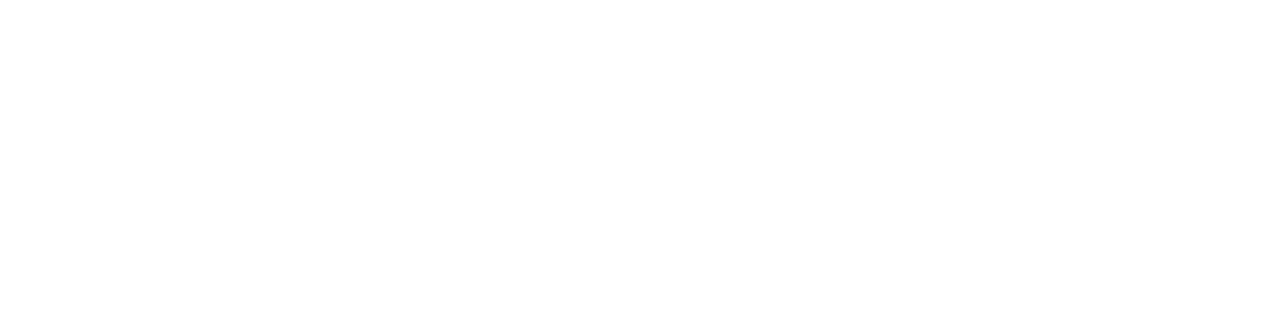
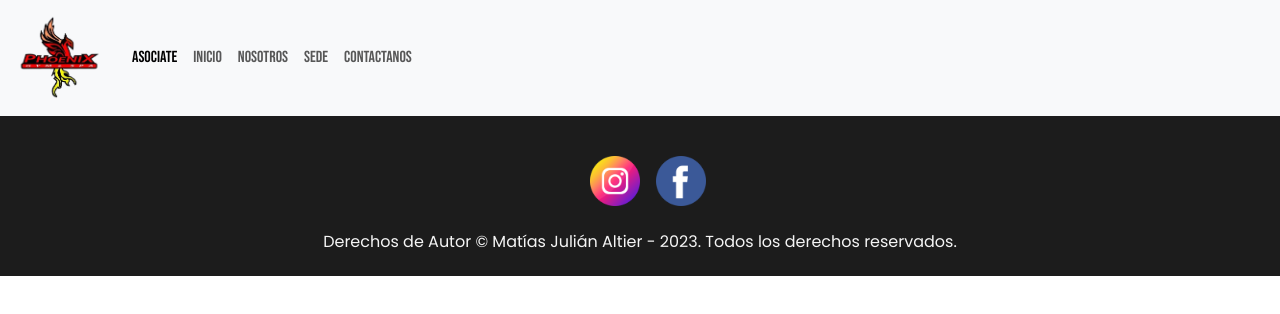
Before and after one commit to matiasaltier/PhoenixGymSpa, a plain HTML site: page pages/asociate.html in a window 1280 px wide. Drawn offline with nearby package versions, Linux system fonts and the light colour scheme.

Commit message:
Linkeo de todas las pages

```diff
--- a/pages/asociate.html
+++ b/pages/asociate.html
@@ -0,0 +1,57 @@
+<!DOCTYPE html>
+<html lang="es">
+<head>
+    <meta charset="UTF-8">
+    <meta name="viewport" content="width=device-width, initial-scale=1.0">
+    <title>Asociate · PhoenixGym&Spa </title>
+    <link rel="stylesheet" href="../css/styles.css">
+    <!-- BootStrap CSS -->
+    <link href="https://cdn.jsdelivr.net/npm/bootstrap@5.3.0/dist/css/bootstrap.min.css" rel="stylesheet" integrity="sha384-9ndCyUaIbzAi2FUVXJi0CjmCapSmO7SnpJef0486qhLnuZ2cdeRhO02iuK6FUUVM" crossorigin="anonymous">
+</head>
+<body>
+    <header>
+        <nav class="navbar navbar-expand-lg bg-body-tertiary">
+            <div class="container-fluid">
+              <a class="navbar-brand" href="#"><img src="../img/logo.png" alt="logo" height="90vh"></a>
+              <button class="navbar-toggler" type="button" data-bs-toggle="collapse" data-bs-target="#navbarNav" aria-controls="navbarNav" aria-expanded="false" aria-label="Toggle navigation">
+                <span class="navbar-toggler-icon"></span>
+              </button>
+              <div class="collapse navbar-collapse" id="navbarNav">
+                <ul class="navbar-nav">
+                  <li class="nav-item ">
+                    <a class="nav-link active" aria-current="page" href="#">Asociate</a>
+                  </li>
+                  <li class="nav-item">
+                    <a class="nav-link" href="../index.html">Inicio</a>
+                  </li>
+                  <li class="nav-item">
+                    <a class="nav-link" href="./nosotros.html">Nosotros</a>
+                  </li>
+                  <li class="nav-item">
+                    <a class="nav-link" href="./sede.html">Sede</a>
+                  </li>
+                  <li class="nav-item">
+                    <a class="nav-link" href="./contacto.html">Contactanos</a>
+                  </li>
+                </ul>
+              </div>
+            </div>
+          </nav>
+    </header>
+
+    <main>
+
+    </main>
+
+    <footer class="foot">
+        <div class="foot__redes">
+            <a href="" class="foot__items"><img src="../img/instagram.png" alt="instagram" height="50px" width="50px"></a>
+            <a href="" class="foot__items"><img src="../img/facebook.png" alt="facebook" height="50px" width="50px"></a>
+        </div>
+        <p class="copy">Derechos de Autor © Matías Julián Altier - 2023. Todos los derechos reservados.</p>
+    </footer>
+
+    <!-- BootStrap JS -->
+    <script src="https://cdn.jsdelivr.net/npm/bootstrap@5.3.0/dist/js/bootstrap.bundle.min.js" integrity="sha384-geWF76RCwLtnZ8qwWowPQNguL3RmwHVBC9FhGdlKrxdiJJigb/j/68SIy3Te4Bkz" crossorigin="anonymous"></script>
+</body>
+</html>
```
Also changed, not shown: index.html (+5 -5 lines), pages/contacto.html (+57 -0 lines), pages/nosotros.html (+57 -0 lines), pages/sede.html (+57 -0 lines).
